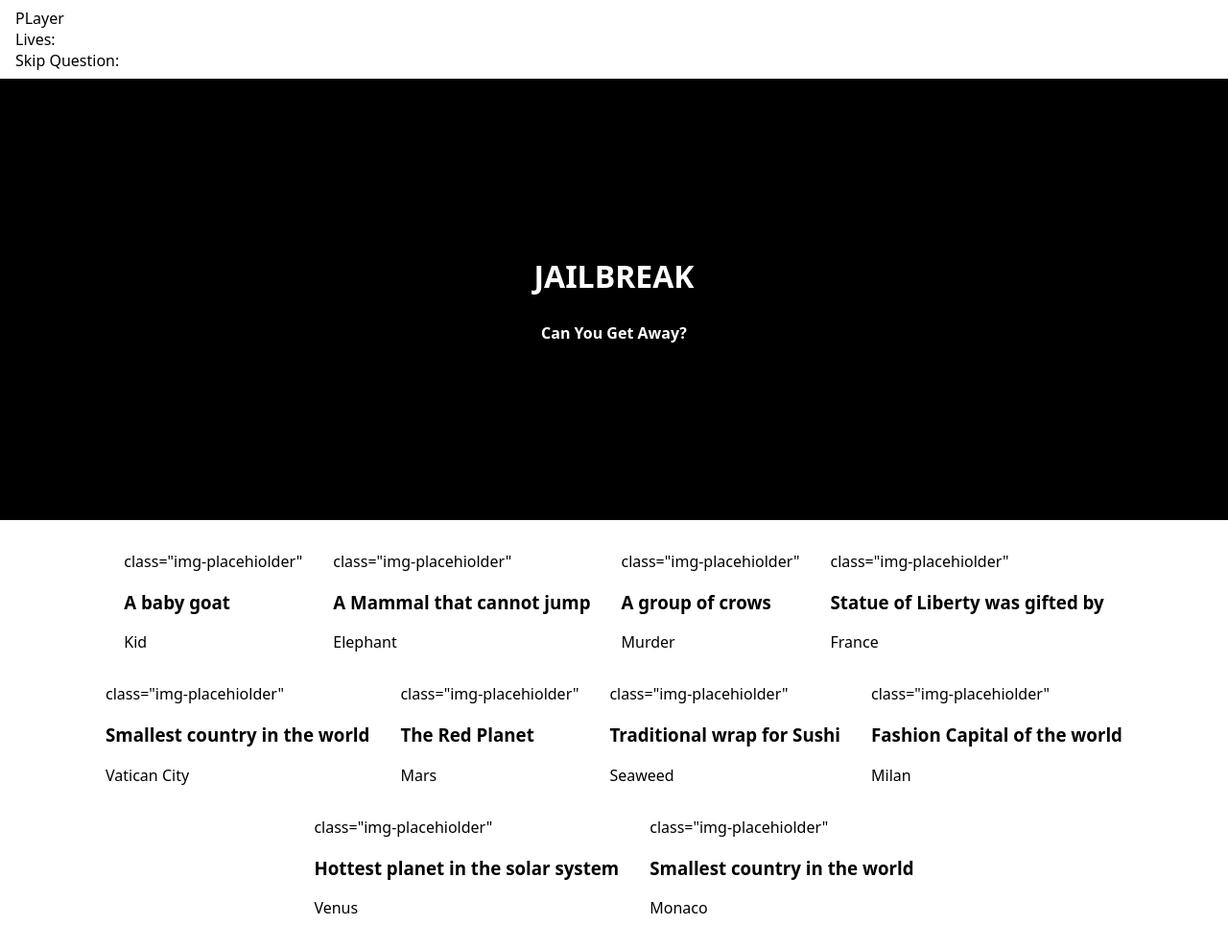
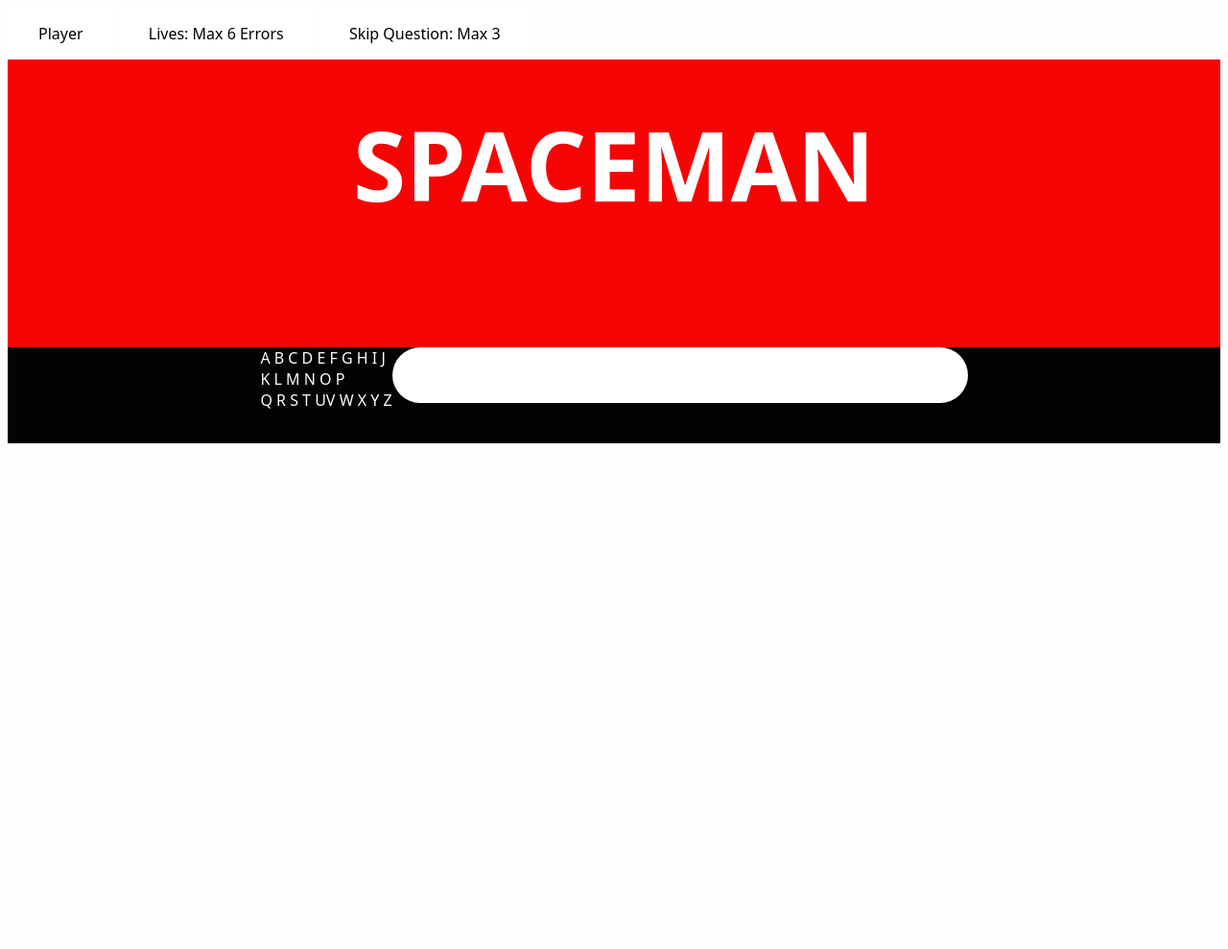
Before and after one commit to DubSack1182/spaceman, a plain HTML site: page index.html in a window 1280 px wide. Shown: the whole page at 96% size. After the commit the page ends 800 px from the top, so only its background shows below. Drawn offline with Linux system fonts and the light colour scheme.

Commit message:
Updating

```diff
--- a/css/main.css
+++ b/css/main.css
@@ -3,17 +3,15 @@
   }
 
   body {
-    background-color: gray;
+    background-color: rgb(255, 254, 254);
     font-family: system-ui, sans-serif;
-    margin: 0;
+    margin: 1;
   }
 
-  nav {
-      display: flex;
-      flex-direction: row;
-      justify-content: space-between;
+  nav, nav1, nav2 {
+      display: inline-flex;
       background-color: white;
-      padding: 8px 16px;
+      padding: 16px 32px;
   }
 
   p {
@@ -22,13 +20,13 @@
 
   section {
     display: flex;
-    align-items: center;
+    align-items: stretch;
+    flex-direction: column;
     justify-content: space-around;
-    flex-direction: column;
-    height: 460px;
-    background-color: black;
+    height: 300px;
+    background-color: rgb(248, 3, 3);
     color: white;
-    padding: 24px 72px;
+
   }
 
   h1,
@@ -38,11 +36,11 @@
 
   h1 {
     margin-top: 0;
-    font-size: 32px;
+    font-size: 100px;
   }
 
   h2 {
-    font-size: 16px;
+    font-size: 50px;
     margin-bottom: 0;
   }
 
@@ -56,21 +54,11 @@
   }
 
   main {
-    background-color: white;
-    padding: 32px 72px;
     display: flex;
-    gap: 32px;
-    flex-wrap: wrap;
+    height: 100px;
+    background-color: rgb(3, 3, 3);
+    color: rgb(253, 252, 252);
     justify-content: center;
-  }
-
-  nav button {
-    background-color: #ea4c89;
-    border-radius: 8px;
-    padding: 10px 16px;
-    border: 0;
-    color: #ffffff;
-    font-weight: 500;
   }
 
   .img-placeholder {
@@ -79,32 +67,3 @@
     background-color: gray;
     border-radius: 8px;
   }
-
-  .card-footer {
-    font-size: 14px;
-  }
-
-  .card-footer * {
-    margin-top: 8px;
-  }
-
-  #subnav {
-    padding: 32px 72px 0;
-    background-color: white;
-    display: flex;
-    justify-content: space-between;
-  }
-
-  #subnav button {
-    border-radius: 8px;
-    padding: 10px 16px;
-    border: 1px solid black;
-    background-color: white;
-  }
-
-  #trending p {
-    background-color: white;
-    color: black;
-    border-radius: 50px;
-    padding: 6px 15px;
-  }
--- a/index.html
+++ b/index.html
@@ -10,69 +10,31 @@
 <body>
     <nav>
         <div id="information">
-            <p>PLayer</p>
-            <p>Lives:</p>
-            <p>Skip Question:</p>
+            <p>Player</p>
         </div>
     </nav>
+    <nav1>
+        <div id="information1">
+            <p>Lives: Max 6 Errors</p>
+        </div>
+    </nav1>
+    <nav2>
+        <div id="information2">
+            <p>Skip Question: Max 3</p>
+        </div>
+    </nav2>
+
     <section id="hero">
         <div id="headers">
-            <h1>JAILBREAK</h1>
-            <H2>Can You Get Away?</H2>
+            <h1>SPACEMAN</h1>
+            <H2></H2>
         </div>
     </section>
     <main>
-        <article Class="HINT 1">
-            <div> class="img-placehiolder"</div>
-            <h3>A baby goat</h3>
-            <p>Kid</p>
-        </article>
-        <article Class="HINT 2">
-            <div> class="img-placehiolder"</div>
-            <h3>A Mammal that cannot jump</h3>
-            <p>Elephant</p>
-        </article>
-        <article Class="HINT 3">
-            <div> class="img-placehiolder"</div>
-            <h3>A group of crows</h3>
-            <p>Murder</p>
-        </article>
-        <article Class="HINT 4">
-            <div> class="img-placehiolder"</div>
-            <h3>Statue of Liberty was gifted by</h3>
-            <p>France</p>
-        </article>
-        <article Class="HINT 5">
-            <div> class="img-placehiolder"</div>
-            <h3>Smallest country in the world</h3>
-            <p>Vatican City</p>
-        </article>
-        <article Class="HINT 6">
-            <div> class="img-placehiolder"</div>
-            <h3>The Red Planet</h3>
-            <p>Mars</p>
-        </article>
-        <article Class="HINT 7">
-            <div> class="img-placehiolder"</div>
-            <h3>Traditional wrap for Sushi</h3>
-            <p>Seaweed</p>
-        </article>
-        <article Class="HINT 8">
-            <div> class="img-placehiolder"</div>
-            <h3>Fashion Capital of the world</h3>
-            <p>Milan</p>
-        </article>
-        <article Class="HINT 9">
-            <div> class="img-placehiolder"</div>
-            <h3>Hottest planet in the solar system</h3>
-            <p>Venus</p>
-        </article>
-        <article Class="HINT 10">
-            <div> class="img-placehiolder"</div>
-            <h3>Smallest country in the world</h3>
-            <p>Monaco</p>
-        </article>
-
+        <label for="hint">A B C D E F G H I J<br>
+        K L M N O P<br>
+        Q R S T UV W X Y Z</label>
+        <input type="text">
     </main>
 
 
--- a/js/main.js
+++ b/js/main.js
@@ -1,4 +1,5 @@
 /*----- constants -----*/
+
 
 
   /*----- state variables -----*/
```
